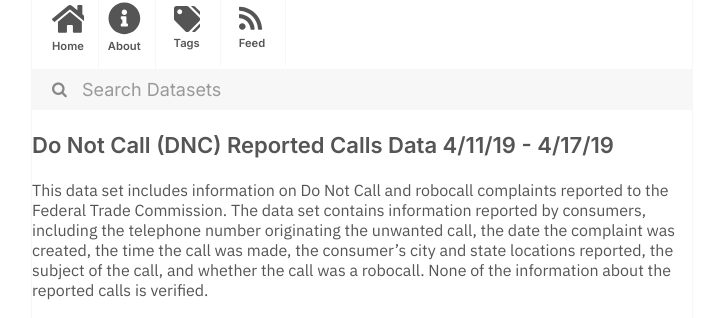
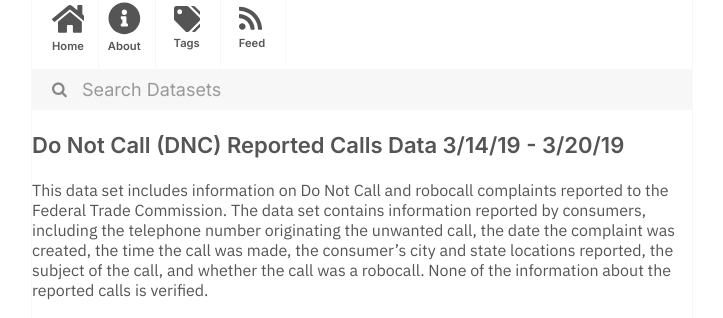
Before and after one commit to dayda-entities/federal-trade-commission, a Jekyll site: the page built from _posts/2020-11-12-do-not-call-dnc-reported-calls.md, in a window 1280 px wide. Shown: the part 216-534 px from the top of the page, without its empty margins (278-1001 px from the left). Built offline with Jekyll 4.4.1, drawn with Linux system fonts in a browser that asks for light colours.

Commit message:
Publish Data

```diff
--- a/_posts/2020-11-12-do-not-call-dnc-reported-calls.md
+++ b/_posts/2020-11-12-do-not-call-dnc-reported-calls.md
@@ -1,7 +1,7 @@
 ---
-title: Do Not Call (DNC) Reported Calls Data 4/11/19 - 4/17/19
-created: '2020-11-12T12:20:56.911572'
-modified: '2020-11-12T12:20:56.911582'
+title: Do Not Call (DNC) Reported Calls Data 3/14/19 - 3/20/19
+created: '2020-11-12T12:20:54.753964'
+modified: '2020-11-12T12:20:54.753975'
 state: active
 type: dataset
 tags:
@@ -12,7 +12,7 @@ tags:
   - Robocalls
 groups: []
 csv_url: >-
-  https://www.ftc.gov/sites/default/files/dnc_complaint_numbers_04-12-19thru04-18-19.csv
+  https://www.ftc.gov/sites/default/files/dnc_complaint_numbers_03-15-19thru03-21-19.csv
 json_url: ''
 layout: post
 
```
